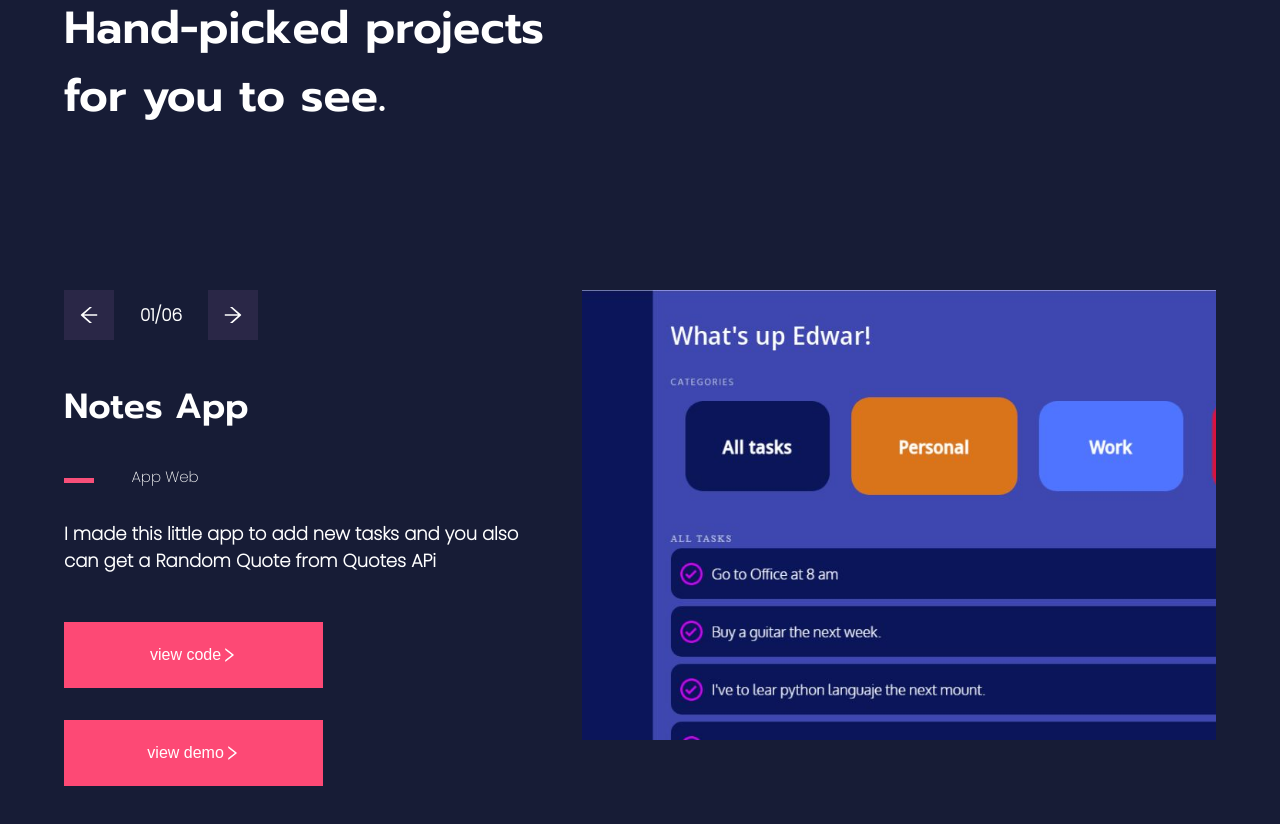
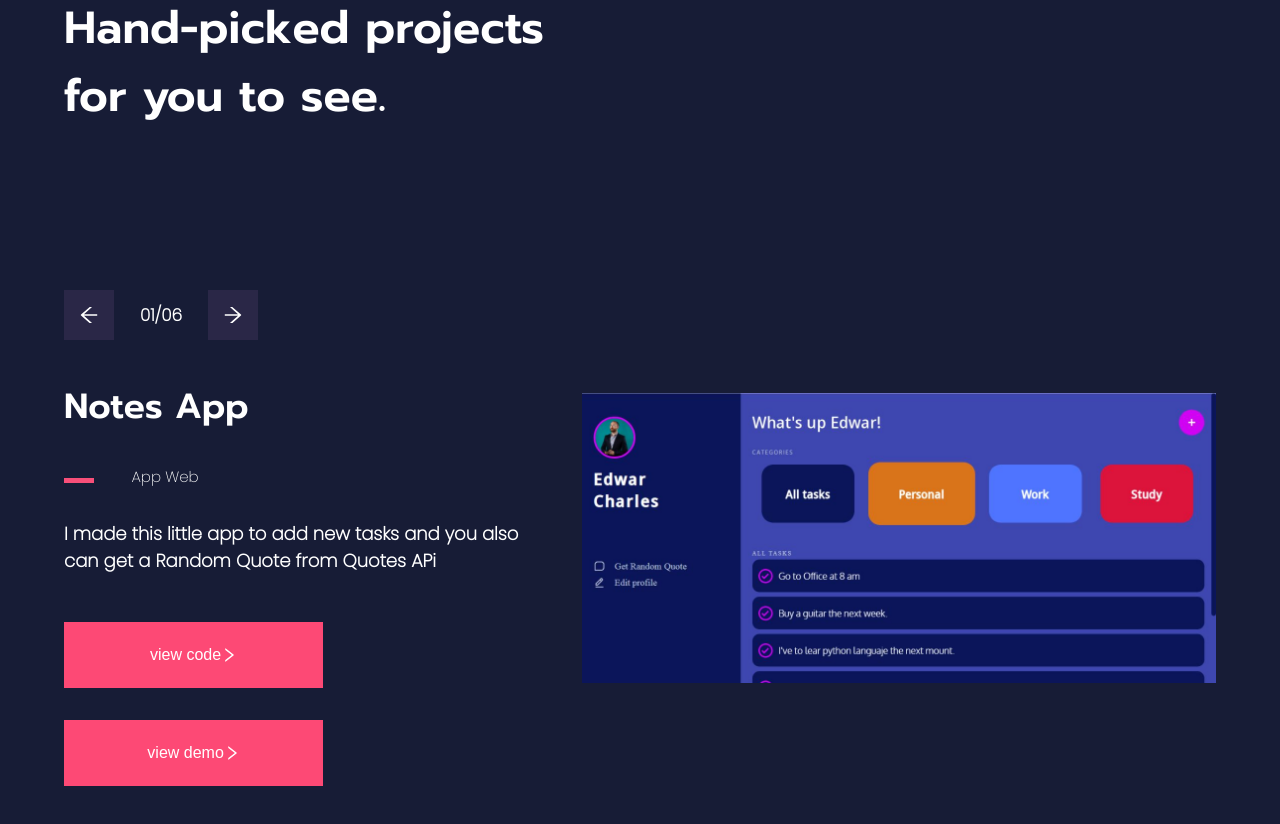
Before and after one commit to Fredvel123/fevs-portfolio, a React (Create React App) app: page / in a window 1280 px wide. Shown: the part 1180-2004 px from the top of the page. Built offline with nearby package versions, Linux system fonts and the light colour scheme; a web font is replaced by a local one.

Commit message:
some changes

```diff
--- a/src/components/work/Projects.jsx
+++ b/src/components/work/Projects.jsx
@@ -9,13 +9,14 @@ import photosApp from '../../images/photos-app.jpg'
 import movieApp from '../../images/movie-app.jpg'
 import dogApp from '../../images/dog-app.jpg'
 // icons
-import {RightOutlined, ArrowRightOutlined, ArrowLeftOutlined} from '@ant-design/icons';
+import {RightOutlined, ArrowRightOutlined, ArrowLeftOutlined, InstagramFilled} from '@ant-design/icons';
 
 function Projects() {
   const projects = [
     {
       id: '1',
       info: "App Web",
+      img_id: "notesApp",
       title: "Notes App ",
       img: notesApp,
       text: "I made this little app to add new tasks and you also can get a Random Quote from Quotes APi ",
@@ -25,6 +26,7 @@ function Projects() {
     },
     {
       id: '2',
+      img_id: "gamesApp",
       info: "web Site",
       title: "Games App ",
       img: gameApp,
@@ -35,6 +37,7 @@ function Projects() {
     },
     {
       id: '3',
+      img_id: "eCommerceApp",
       info: "App Web",
       title: "e Commerce App",
       img: eCommApp,
@@ -46,7 +49,8 @@ function Projects() {
     },
     {
       id: '4',
-      info: "App Web",
+      img_id: "App Web",
+      info: "unsplush",
       title: "Unsplusssh ",
       img: photosApp,
       text: "This is an app SPA (Single Page Aplication) to search photograph from the Unsplash API.",
@@ -56,6 +60,7 @@ function Projects() {
     },
     {
       id: '5',
+      img_id: "movieApp",
       info: "Web Site",
       title: "Movie App",
       img: movieApp,
@@ -66,6 +71,7 @@ function Projects() {
     },
     {
       id: '6',
+      img_id: "dogApp",
       info: "Web Site",
       title: "Search Dog App",
       img: dogApp,
@@ -82,37 +88,80 @@ function Projects() {
     setProject(projects[count.current]);
   }, []);
   const nextPage = () => {
-    if(count.current <= 4) {
+    const value = projects.length - 2;
+    if(count.current <= value ) {
       count.current += 1;
     }else {
       count.current = 0
     }
+    // this is a combination beetwen css and javascript
+    setTimeout(() => {
       setProject(projects[count.current])
+    }, 700);
+    imageAnimation();
+    // code to remove the class visible
+    const img = document.getElementById(`${project.img_id}`);
+    img.classList.remove('visible')
   }
   const afterPage = () => {
     if(count.current >= 1 ) {
       count.current -= 1
     }else {
-      count.current = 5
+      count.current = projects.length - 1
     }
+    // this is a combination beetwen css and javascript
+    setTimeout(() => {
       setProject(projects[count.current])
+    }, 700); // this setTimeout should be the same time (in this case 7 seconds). eiht the animation in css
+    imageAnimation();
+    // code to remove the class visible
+    const img = document.getElementById(`${project.img_id}`);
+    img.classList.remove('visible')
   }
   const color = {
     color: 'white',
     fontSize: '20px'
   }
+  // images animation
+
+  const callback = (observer) => {
+    if(observer[0].isIntersecting) {
+      setTimeout(() => {
+        observer[0].target.classList.add('visible');
+      }, 700);
+    }else {
+      observer[0].target.classList.remove('visible');
+    }
+  }
+  const options = {
+      root: null,
+      rootMargin: '0px 0px 0px 0px',
+      threshold: 0.3
+    }
+  const element = useRef(null);
+  const imageAnimation = () => {
+    const observer = new IntersectionObserver(callback, options);
+    // if(project.length > 0) {
+    //   observer.observe(document.getElementById(`${project.img_id}`))
+    // }else {
+    // }
+    observer.observe(element.current)
+  }
+  useEffect(() => {
+    imageAnimation();
+  }, []);
+
   return (
     <ProjectsStyles>
-      <Text>
+      <Text >
         <div className='buttons'>
-          <button id='after'onClick={afterPage} ><ArrowLeftOutlined style={color} /></button>
+          <button id='after' onClick={afterPage} ><ArrowLeftOutlined style={color} /></button>
           <h2> {`0${project.id}/06`} </h2>
           <button id='next' onClick={nextPage} ><ArrowRightOutlined style={color} /></button>
         </div>
         <h3>{project.title}</h3>
         <p>{project.info}</p>
         <h4>{project.text}</h4>
-
         <a className='github' href={project.github} target='__blank' >
           view code
           <RightOutlined />
@@ -122,8 +171,7 @@ function Projects() {
           <RightOutlined />
         </a>
       </Text>
-      <img src={project.img} alt="" />
-
+      <img src={project.img} ref={element} id={project.img_id} alt="" />
     </ProjectsStyles>
   );
 }
--- a/src/styles/index.css
+++ b/src/styles/index.css
@@ -15,3 +15,8 @@ body {
 [id] {
   scroll-margin-top: 12vh;
 }
+@media screen and (max-width: 750px){
+  [id] {
+    scroll-margin-top: 0vh;
+  }
+}
--- a/src/styles/work/projects.jsx
+++ b/src/styles/work/projects.jsx
@@ -10,18 +10,28 @@ export const ProjectsStyles = styled.div`
   background: ${colors.secondBlue};
   padding-bottom: 50vh;
   display: flex;
+  align-items: center;
   img {
-    object-fit: cover;
+    /* object-fit: cover; */
     width: 55%;
-    height: 450px;
-    &:hover{
-      height: 100%;
+    height: 100%;
+    opacity: 0;
+    transition: ease-in-out .7s;
+    transform: translateX(-5%);
+    &.visible {
+      opacity: 1;
+      transform: translateX(0);
     }
   }
+  /* img.visible{
+    opacity: 1;
+  } */
   @media screen and (max-width: 750px) {
     flex-direction: column-reverse;
     img {
+      object-fit: scale-down;
       width: 100%;
+      height: 100%;
     }
   }
 `
@@ -29,6 +39,8 @@ export const ProjectsStyles = styled.div`
 export const Text = styled.div`
   display: flex;
   flex-direction: column;
+
+
   .buttons {
     display: flex;
     margin-bottom: 5vh;
@@ -88,6 +100,7 @@ export const Text = styled.div`
     background: ${colors.darkPink};
     margin-top: 4vh;
     color: white;
+    margin-right: 2%;
     transition: ease-in-out .2s;
     &:hover{
       background: ${colors.secondBlue};
@@ -98,5 +111,13 @@ export const Text = styled.div`
   // responsivde design
   @media screen and (max-width: 750px) {
     padding-top: 15vh;
+    a {
+      width: 100%;
+      &:hover{
+        background: ${colors.secondBlue};
+        border: 2px solid white;
+        width: 100%;
+      }
+    }
   }
 `
```
Lines whose indentation alone changed are shown as unchanged.
